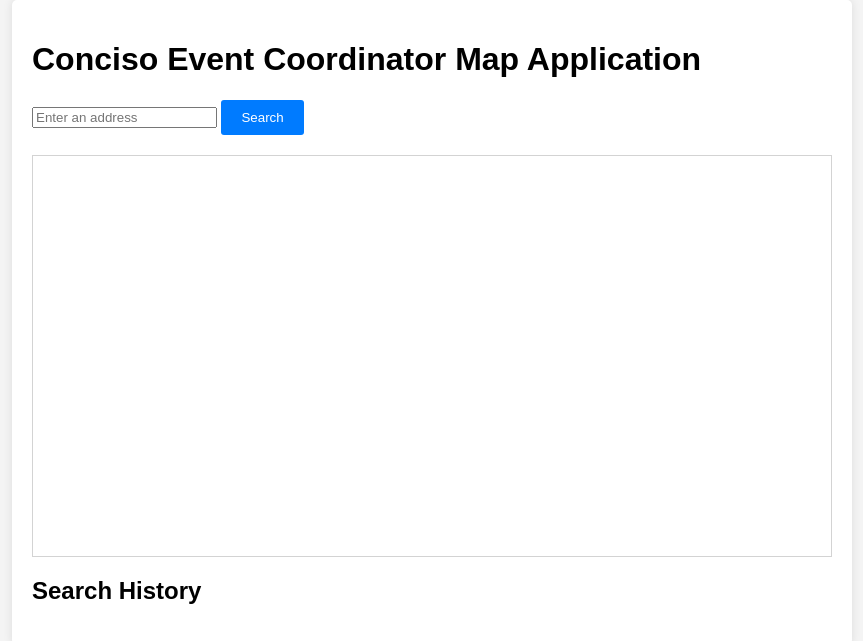
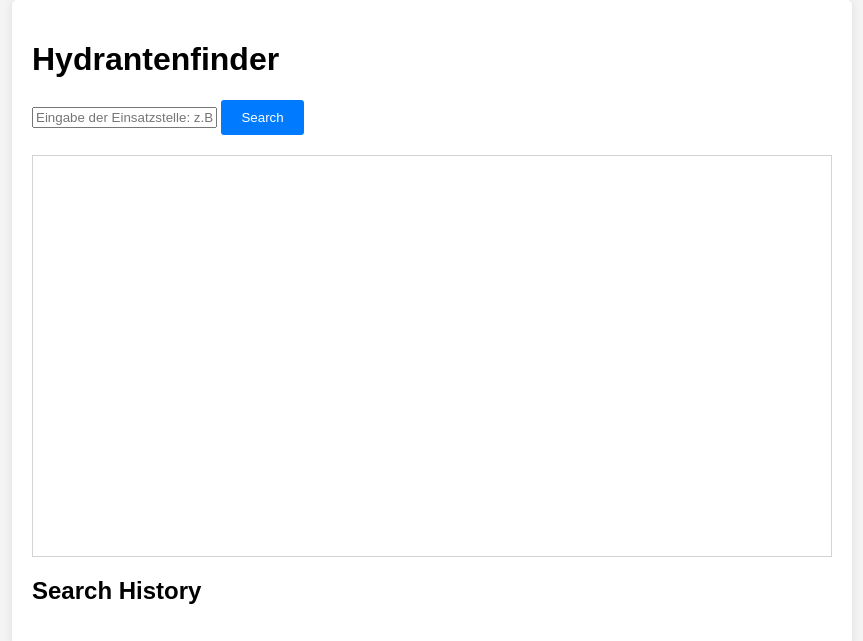
Before and after one commit to CarstenHennig/hydrantenfinder, a plain HTML site: page index.html in a window 1280 px wide. Shown: the whole page, without its empty margins (208-1071 px from the left). Drawn offline with nearby package versions, Linux system fonts and the light colour scheme.

Commit message:
Update heading and placeholder

```diff
--- a/index.html
+++ b/index.html
@@ -10,8 +10,8 @@
 </head>
 <body>
 <div class="container">
-    <h1>Conciso Event Coordinator Map Application</h1>
-    <input type="text" id="addressInput" placeholder="Enter an address">
+    <h1>Hydrantenfinder</h1>
+    <input type="text" id="addressInput" placeholder="Eingabe der Einsatzstelle: z.B. 'Schröderstiftstr 13, Hamburg'">
     <button id="searchButton">Search</button>
     <div id="map"></div>
     <div id="history">
```
